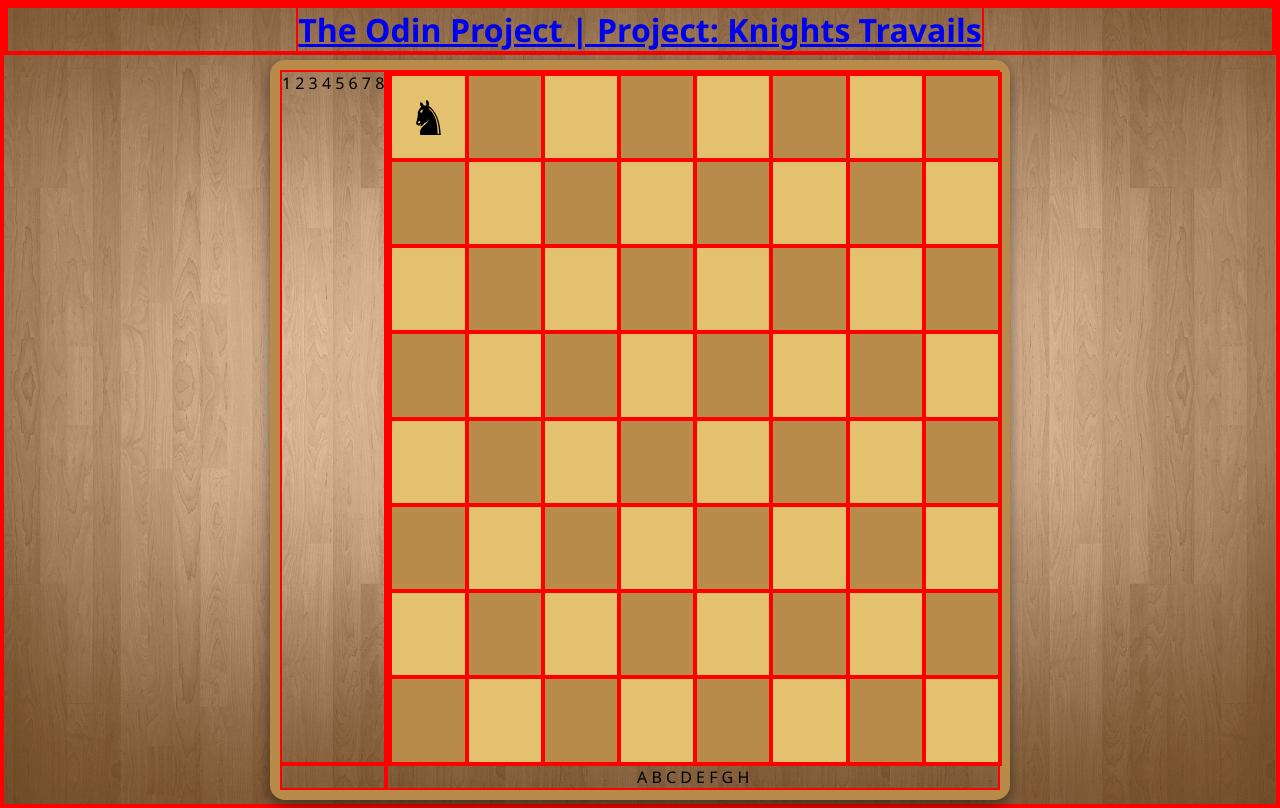
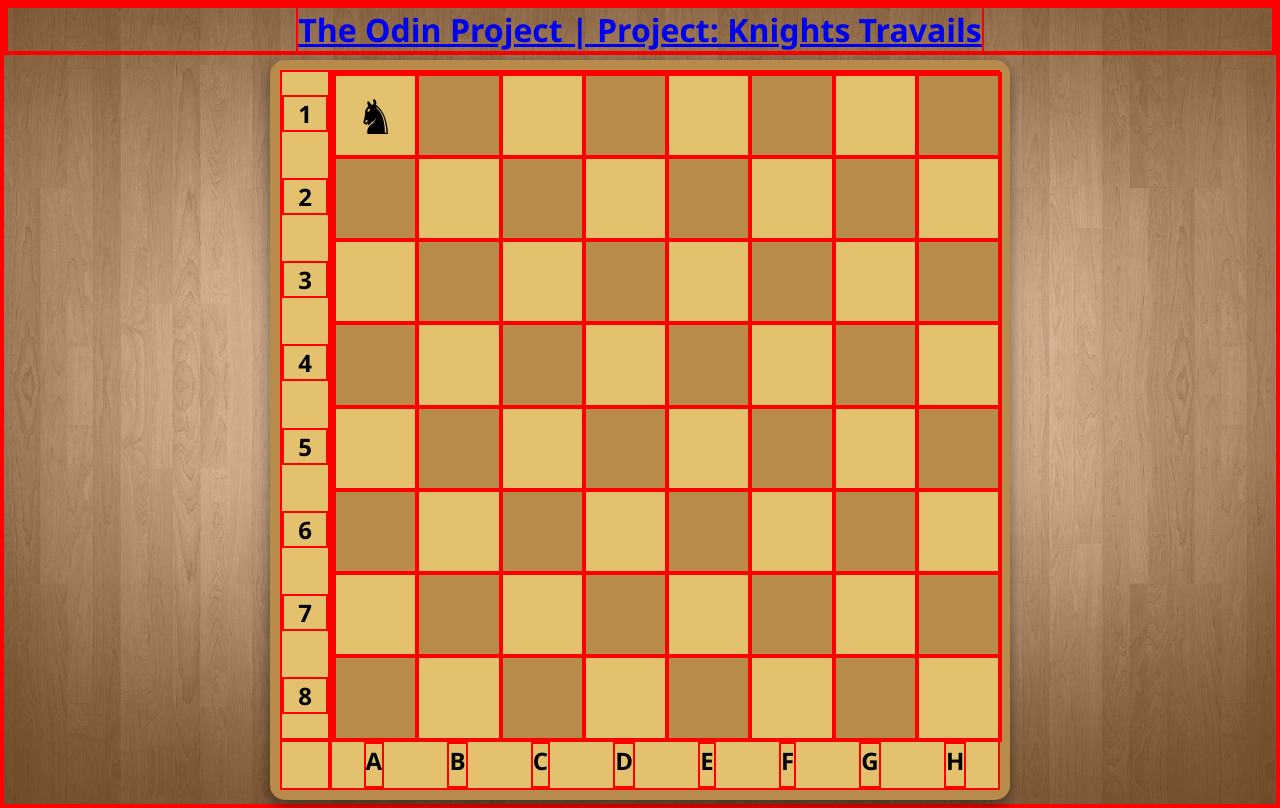
Before and after one commit to CyprianESPI/odin-knights-travails, a website built with webpack: page src/index.html in a window 1280 px wide. Built offline with nearby package versions, Linux system fonts and the light colour scheme.

Commit message:
Style: display nums and letters

```diff
--- a/src/index.html
+++ b/src/index.html
@@ -13,11 +13,29 @@
                 Project: Knights Travails</a></h1>
     </header>
     <div id="chessboard">
-        <span>1 2 3 4 5 6 7 8</span>
+        <div class="numbers">
+            <h2>1</h2>
+            <h2>2</h2>
+            <h2>3</h2>
+            <h2>4</h2>
+            <h2>5</h2>
+            <h2>6</h2>
+            <h2>7</h2>
+            <h2>8</h2>
+        </div>
         <main>
         </main>
         <div></div>
-        <span>A B C D E F G H</span>
+        <div class="letters">
+            <h2>A</h2>
+            <h2>B</h2>
+            <h2>C</h2>
+            <h2>D</h2>
+            <h2>E</h2>
+            <h2>F</h2>
+            <h2>G</h2>
+            <h2>H</h2>
+        </div>
     </div>
 
 </body>
--- a/src/styles.css
+++ b/src/styles.css
@@ -1,3 +1,8 @@
+:root {
+    --clr-dark: rgb(184, 139, 74);
+    --clr-light: rgb(227, 193, 111);
+}
+
 * {
     margin: 0;
     padding: 0;
@@ -23,15 +28,27 @@ body {
 
 #chessboard {
     display: grid;
-    grid-template-rows: 1fr auto;
-    grid-template-columns: auto 1fr;
+    grid-template-rows: 1fr 50px;
+    grid-template-columns: 50px 1fr;
     margin: auto;
     aspect-ratio: 1;
     height: min(90vh, 90vw);
 
-    border: 10px solid rgb(184, 139, 74);
+    background-color: var(--clr-light);
+    border: 10px solid var(--clr-dark);
     box-shadow: rgba(0, 0, 0, 0.50) 0px 5px 15px;
     border-radius: 15px;
+}
+
+.numbers {
+    display: flex;
+    flex-flow: column;
+    justify-content: space-around;
+}
+
+.letters {
+    display: flex;
+    justify-content: space-around;
 }
 
 /* Part of the style is defined in board.js */
@@ -42,12 +59,12 @@ body {
 }
 
 .light {
-    background-color: rgb(227, 193, 111);
+    background-color: var(--clr-light);
     color: black;
 }
 
 .dark {
-    background-color: rgb(184, 139, 74);
+    background-color: var(--clr-dark);
     color: black;
 }
 
```
